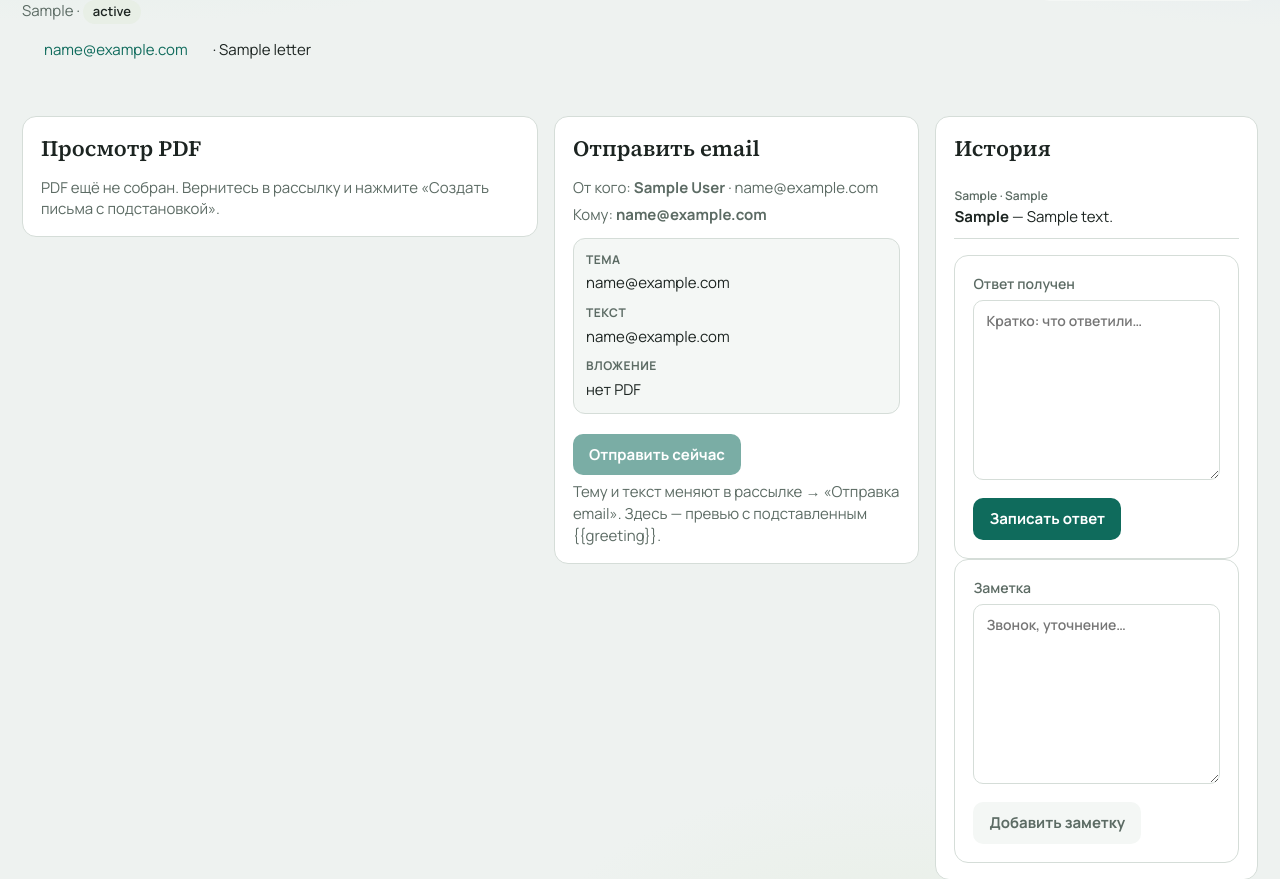
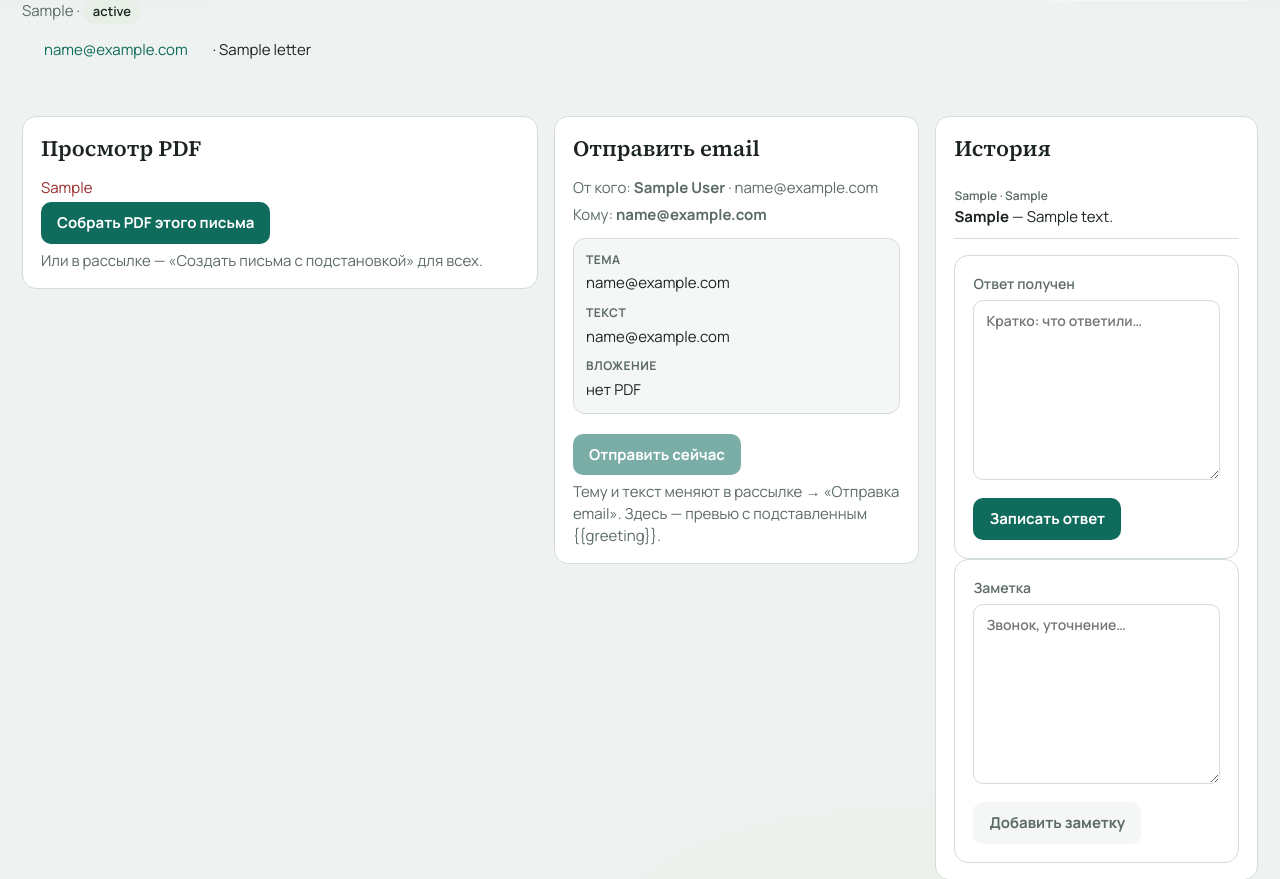
Before and after one commit to karpenko-chernikov/tyuf-pisma, a FastAPI app: page /mailings/1/letters/1 in a window 1280 px wide. Shown: the part 167-1046 px from the top of the page. Run offline with FastAPI, Linux system fonts and the light colour scheme; the visitor is signed in with stand-in values (Sample User, id 1); data comes from the database, SQL or seed files in the repository; tables that the repository leaves empty hold one stand-in row (values such as "Sample post").

Commit message:
Fix PDF generation on the server: ship Linux fonts and emblem.
Docker installs Liberation/DejaVu; emblem lives under app/assets. Letter page can rebuild a single PDF when preview is empty.

Co-authored-by: Cursor <cursoragent@cursor.com>

```diff
--- a/app/main.py
+++ b/app/main.py
@@ -1072,6 +1072,24 @@ def mailing_letter(request: Request, mailing_id: int, letter_id: int, flash: str
     )
 
 
+@app.post("/mailings/{mailing_id}/letters/{letter_id}/generate")
+def mailing_letter_generate(request: Request, mailing_id: int, letter_id: int):
+    user = current_user(request)
+    if user is None:
+        return RedirectResponse("/login", status_code=303)
+    letter = mailings.get_letter(letter_id)
+    if not letter or letter["mailing_id"] != mailing_id:
+        return RedirectResponse("/mailings", status_code=303)
+    result = mailings.generate_letters(
+        mailing_id, user.get("name") or "", only_ids=[letter_id]
+    )
+    flash = "gen-ok" if result.get("ok") else "gen-fail"
+    return RedirectResponse(
+        f"/mailings/{mailing_id}/letters/{letter_id}?flash={flash}",
+        status_code=303,
+    )
+
+
 @app.post("/mailings/{mailing_id}/letters/{letter_id}/send")
 def mailing_letter_send(request: Request, mailing_id: int, letter_id: int):
     user = current_user(request)
--- a/app/pdf_letters.py
+++ b/app/pdf_letters.py
@@ -9,13 +9,19 @@ import pymupdf
 
 
 ROOT = Path(__file__).resolve().parent.parent
+ASSETS = Path(__file__).resolve().parent / "assets"
 FONT_DIR = ROOT / "data" / "fonts"
+# data/fonts (локально) → системные macOS → Liberation/DejaVu в Docker/Linux
 FONT_CANDIDATES = [
     FONT_DIR / "TimesNewRoman.ttf",
     Path("/System/Library/Fonts/Supplemental/Times New Roman.ttf"),
     Path("/Library/Fonts/Times New Roman.ttf"),
     Path("/System/Library/Fonts/Supplemental/Arial.ttf"),
     Path("/Library/Fonts/Arial.ttf"),
+    Path("/usr/share/fonts/truetype/liberation/LiberationSerif-Regular.ttf"),
+    Path("/usr/share/fonts/truetype/liberation/LiberationSans-Regular.ttf"),
+    Path("/usr/share/fonts/truetype/dejavu/DejaVuSerif.ttf"),
+    Path("/usr/share/fonts/truetype/dejavu/DejaVuSans.ttf"),
 ]
 FONT_BOLD_CANDIDATES = [
     FONT_DIR / "TimesNewRoman-Bold.ttf",
@@ -23,6 +29,10 @@ FONT_BOLD_CANDIDATES = [
     Path("/Library/Fonts/Times New Roman Bold.ttf"),
     Path("/System/Library/Fonts/Supplemental/Arial Bold.ttf"),
     Path("/Library/Fonts/Arial Bold.ttf"),
+    Path("/usr/share/fonts/truetype/liberation/LiberationSerif-Bold.ttf"),
+    Path("/usr/share/fonts/truetype/liberation/LiberationSans-Bold.ttf"),
+    Path("/usr/share/fonts/truetype/dejavu/DejaVuSerif-Bold.ttf"),
+    Path("/usr/share/fonts/truetype/dejavu/DejaVuSans-Bold.ttf"),
 ]
 
 # Поля, которые подставляются в шаблон.
@@ -246,12 +256,19 @@ def _font_path(candidates: list[Path]) -> str | None:
 def fontfile() -> str:
     path = _font_path(FONT_CANDIDATES)
     if not path:
-        raise RuntimeError("Не найден шрифт с кириллицей (Times New Roman / Arial).")
+        raise RuntimeError(
+            "Не найден шрифт с кириллицей. "
+            "На сервере нужны fonts-liberation или fonts-dejavu; локально — data/fonts/."
+        )
     return path
 
 
 EMBLEM_DIR = ROOT / "data" / "emblems"
-EMBLEM_INSTITUTES = EMBLEM_DIR / "institutes_row.png"
+EMBLEM_INSTITUTES = (
+    (ASSETS / "emblems" / "institutes_row.png")
+    if (ASSETS / "emblems" / "institutes_row.png").exists()
+    else (EMBLEM_DIR / "institutes_row.png")
+)
 
 
 def letter_archive() -> pymupdf.Archive:
@@ -587,24 +604,27 @@ def build_letter_pdf(
     if mode == "pdf" and data is not None and "{{school}}" in html_body:
         mode = "html"
 
-    if mode == "pdf":
-        if not template_pdf or not template_pdf.exists():
-            return {"ok": False, "missing": [], "error": "Нет PDF-шаблона"}
-        if data is None:
-            # шаблон как есть
-            dst.write_bytes(template_pdf.read_bytes())
-            return {"ok": True, "missing": [], "path": dst, "error": ""}
-        missing = _fill_pdf_placeholders(template_pdf, dst, data)
-        return {"ok": True, "missing": missing, "path": dst, "error": ""}
+    try:
+        if mode == "pdf":
+            if not template_pdf or not template_pdf.exists():
+                return {"ok": False, "missing": [], "error": "Нет PDF-шаблона"}
+            if data is None:
+                # шаблон как есть
+                dst.write_bytes(template_pdf.read_bytes())
+                return {"ok": True, "missing": [], "path": dst, "error": ""}
+            missing = _fill_pdf_placeholders(template_pdf, dst, data)
+            return {"ok": True, "missing": missing, "path": dst, "error": ""}
 
-    if annex_pdf and annex_pdf.exists():
-        letter = dst.with_name(dst.stem + ".letter.pdf")
-        html_to_pdf(html_body, letter, data)
-        append_pdf(letter, annex_pdf, dst, annex_from_page=0)
-        letter.unlink(missing_ok=True)
-    else:
-        html_to_pdf(html_body, dst, data)
-    return {"ok": True, "missing": [], "path": dst, "error": ""}
+        if annex_pdf and annex_pdf.exists():
+            letter = dst.with_name(dst.stem + ".letter.pdf")
+            html_to_pdf(html_body, letter, data)
+            append_pdf(letter, annex_pdf, dst, annex_from_page=0)
+            letter.unlink(missing_ok=True)
+        else:
+            html_to_pdf(html_body, dst, data)
+        return {"ok": True, "missing": [], "path": dst, "error": ""}
+    except Exception as exc:
+        return {"ok": False, "missing": [], "error": str(exc) or "Не удалось собрать PDF"}
 
 
 # Обратная совместимость для импортов, ожидающих LETTER_CSS
--- a/app/templates/base.html
+++ b/app/templates/base.html
@@ -7,7 +7,7 @@
   <meta name="theme-color" content="#eef2f0">
   <link rel="preconnect" href="https://fonts.googleapis.com">
   <link href="https://fonts.googleapis.com/css2?family=Manrope:wght@400;500;600;700&family=Source+Serif+4:opsz,wght@8..60,500;8..60,600&display=swap" rel="stylesheet">
-  <link rel="stylesheet" href="/static/app.css?v=34">
+  <link rel="stylesheet" href="/static/app.css?v=35">
 </head>
 <body>
   {% block body %}{% endblock %}
--- a/app/templates/letter.html
+++ b/app/templates/letter.html
@@ -29,6 +29,8 @@
 
   {% if flash == "sent" %}<p class="ok">Письмо отправлено.</p>{% endif %}
   {% if flash == "send-fail" %}<p class="err">Не удалось отправить — смотрите историю справа.</p>{% endif %}
+  {% if flash == "gen-ok" %}<p class="ok">PDF собран.</p>{% endif %}
+  {% if flash == "gen-fail" %}<p class="err">Не удалось собрать PDF — смотрите историю справа.</p>{% endif %}
 
   <div class="letter-grid letter-grid-3">
     <section class="panel open">
@@ -44,7 +46,16 @@
         <a href="/mailings/{{ mailing.id }}/letters/{{ letter.id }}/pdf" target="_blank" rel="noopener">откройте PDF в новой вкладке</a>.
       </p>
       {% else %}
-      <p class="quiet">PDF ещё не собран. Вернитесь в рассылку и нажмите «Создать письма с подстановкой».</p>
+      <p class="err">
+        {% if letter.error %}{{ letter.error }}
+        {% elif letter.pdf_name %}В базе отмечено, что PDF есть, но файла на диске нет — соберите заново.
+        {% else %}PDF ещё не собран.
+        {% endif %}
+      </p>
+      <form method="post" action="/mailings/{{ mailing.id }}/letters/{{ letter.id }}/generate">
+        <button class="solid" type="submit">Собрать PDF этого письма</button>
+      </form>
+      <p class="quiet">Или в рассылке — «Создать письма с подстановкой» для всех.</p>
       {% endif %}
     </section>
 
```
Also changed, not shown: app/assets/emblems/institutes_row.png (added), 1 other file.
